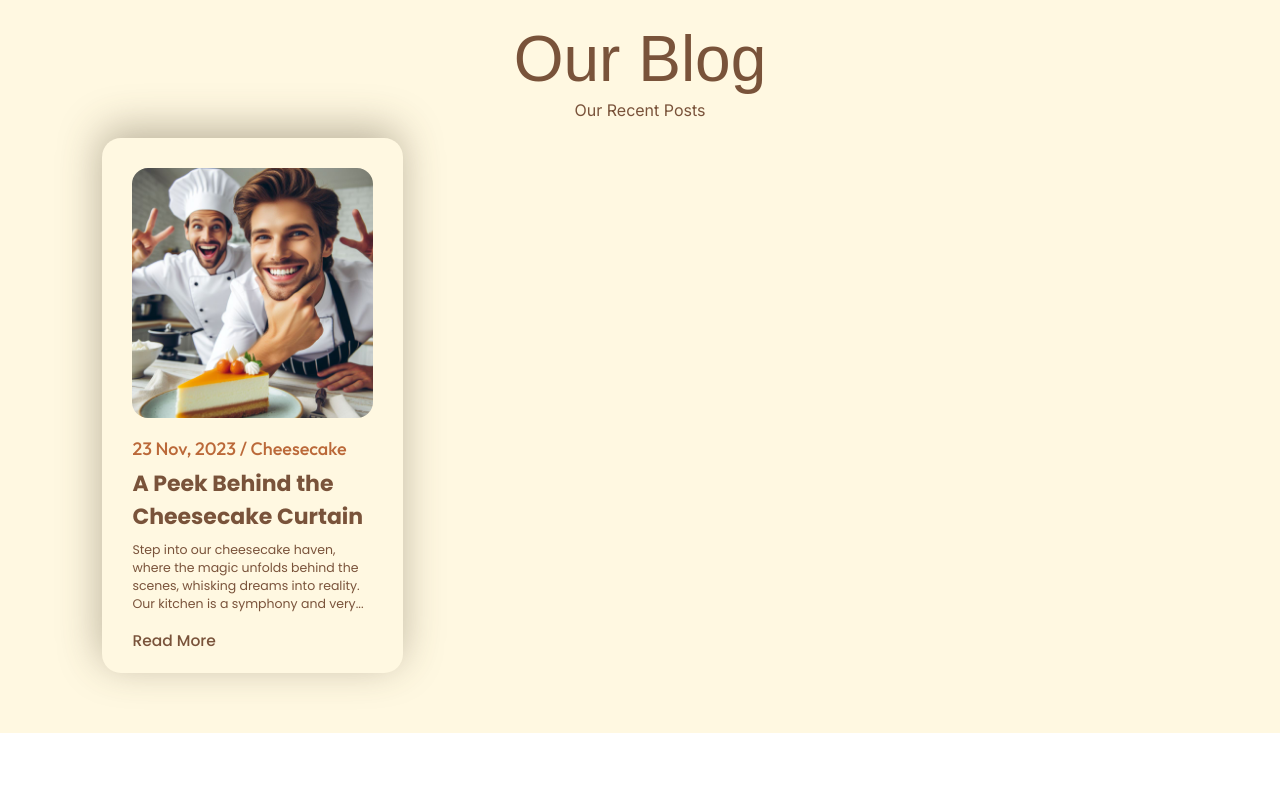
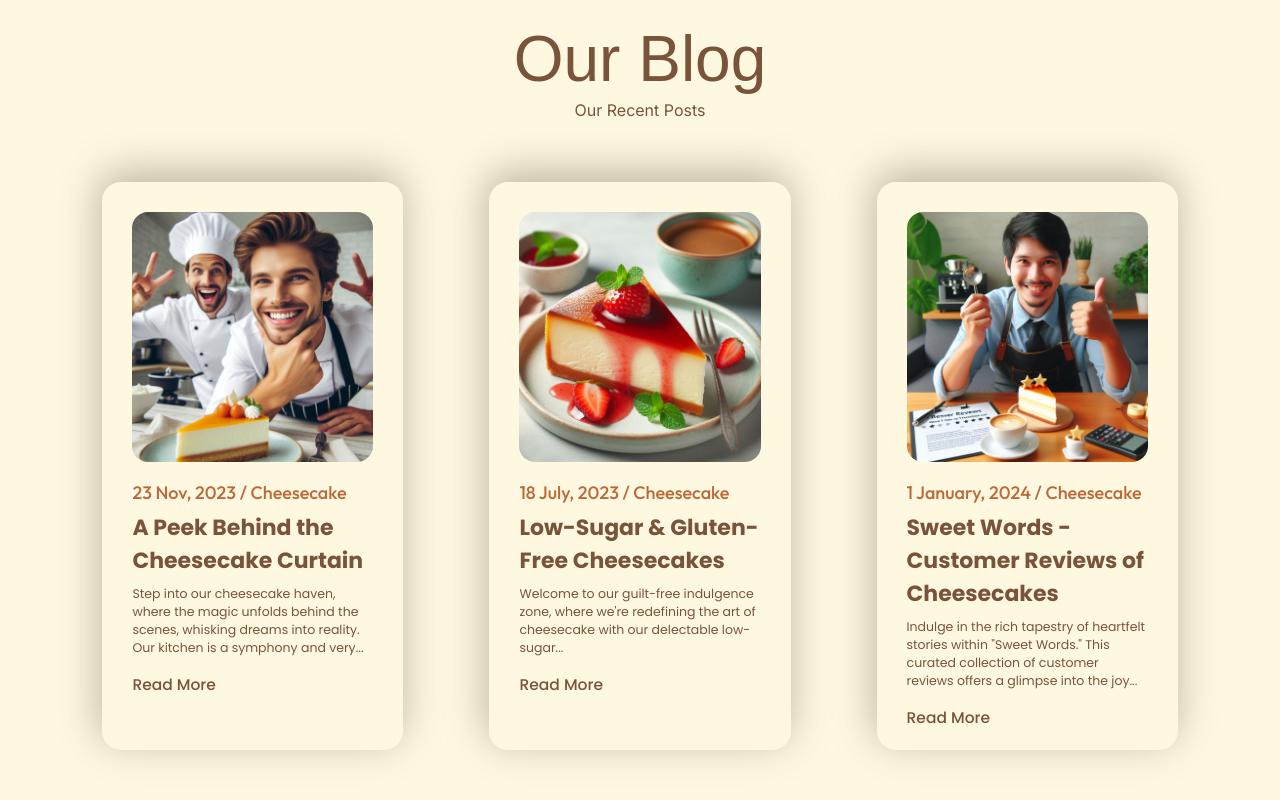
Before and after one commit to Ridalord/cheesecake, a React (Vite) app: page / in a window 1280 px wide. Shown: the part 1469-2269 px from the top of the page. Before the commit the page ends 2202 px from the top, so only its background shows below. Built offline with nearby package versions, Linux system fonts and the light colour scheme; a web font is replaced by a local one.

Commit message:
Blog Section Complete

```diff
--- a/src/components/Blog/Blog.jsx
+++ b/src/components/Blog/Blog.jsx
@@ -1,20 +1,51 @@
-import BlogCard from "../BlogCard/BlogCard"
-import classes from "./blog.module.css"
-import Image from "./imageOne.jfif"
-
-
-
+import BlogCard from "../BlogCard/BlogCard";
+import classes from "./blog.module.css";
+import Image from "./imageOne.jfif";
+import ImageTwo from "./imageTwo.jfif"
+import ImageThree from "./imageThree.jfif"
 
 export default function Blog() {
+  const blogItems = [
+    {
+      id: 1,
+      image: Image,
+      date: '23 Nov, 2023',
+      title: 'A Peek Behind the Cheesecake Curtain',
+      detail: 'Step into our cheesecake haven, where the magic unfolds behind the scenes, whisking dreams into reality. Our kitchen is a symphony and very...'
+    },
+    {
+      id: 2,
+      image: ImageTwo,
+      date: '18 July, 2023',
+      title: 'Low-Sugar & Gluten-Free Cheesecakes',
+      detail: "Welcome to our guilt-free indulgence zone, where we're redefining the art of cheesecake with our delectable low- sugar..."
+    },
+    {
+      id: 3,
+      image: ImageThree,
+      date: '1 January, 2024',
+      title: 'Sweet Words - Customer Reviews of Cheesecakes',
+      detail: 'Indulge in the rich tapestry of heartfelt stories within "Sweet Words." This curated collection of customer reviews offers a glimpse into the joy...'
+    },
+  ];
+
   return (
     <section className={classes.blogWrap}>
       <div className={classes.header}>
-        <h2>Our Blog </h2>
+        <h2>Our Blog</h2>
         <p>Our Recent Posts</p>
       </div>
       <div className={`${classes.postWrap} d-flex justify-content-between`}>
-        <BlogCard image={Image} date={'23 Nov, 2023'} title={'A Peek Behind the Cheesecake Curtain'} detail={'Step into our cheesecake haven, where the magic unfolds behind the scenes, whisking dreams into reality. Our kitchen is a symphony and very...'}/>
+        {blogItems.map((item) => (
+          <BlogCard
+            key={item.id}
+            image={item.image}
+            date={item.date}
+            title={item.title}
+            detail={item.detail}
+          />
+        ))}
       </div>
     </section>
-  )
+  );
 }
--- a/src/components/Blog/blog.module.css
+++ b/src/components/Blog/blog.module.css
@@ -17,4 +17,15 @@
 
 .postWrap{
   flex-wrap: wrap;
+  margin-top: 60px;
 }
+
+@media (max-width: 767px) {
+  .postWrap{
+    row-gap: 25px;
+  }
+
+  .header>h2{
+    font-size: 45px;
+  }
+}
--- a/src/components/BlogCard/blogCard.module.css
+++ b/src/components/BlogCard/blogCard.module.css
@@ -4,6 +4,7 @@
   box-shadow: -2px -9px 42px 0px rgba(77, 66, 44, 0.38);
   border-radius: 19px;
   font-family: var(--font-poppins);
+  cursor: pointer;
 }
 
 .blogImage{
--- a/src/components/MenuCard/menuCard.module.css
+++ b/src/components/MenuCard/menuCard.module.css
@@ -3,6 +3,7 @@
   background-color: var(--primary-color5);
   width: 28%;
   padding: 20px 30px 30px 20px;
+  cursor: pointer;
 }
 
 .imageWrap{
```
Also changed, not shown: src/components/Blog/imageThree.jfif (added), src/components/Blog/imageTwo.jfif (added).
